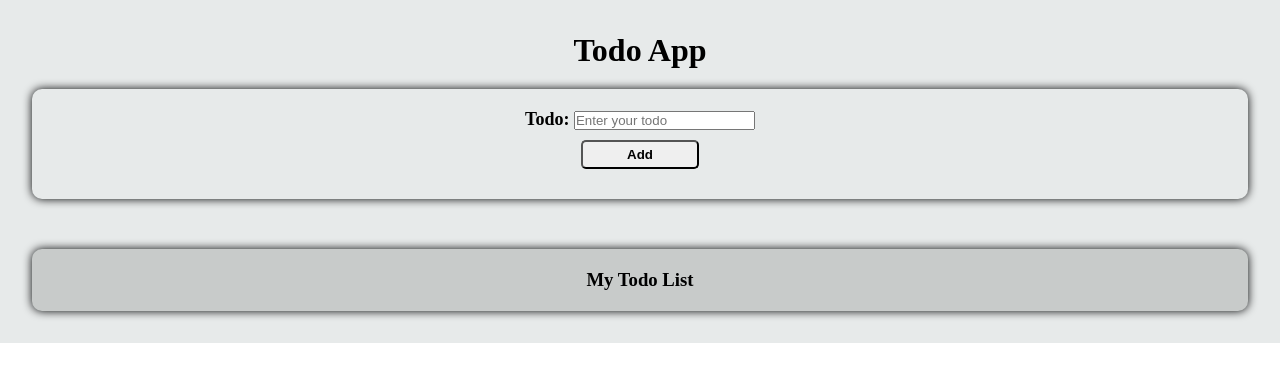
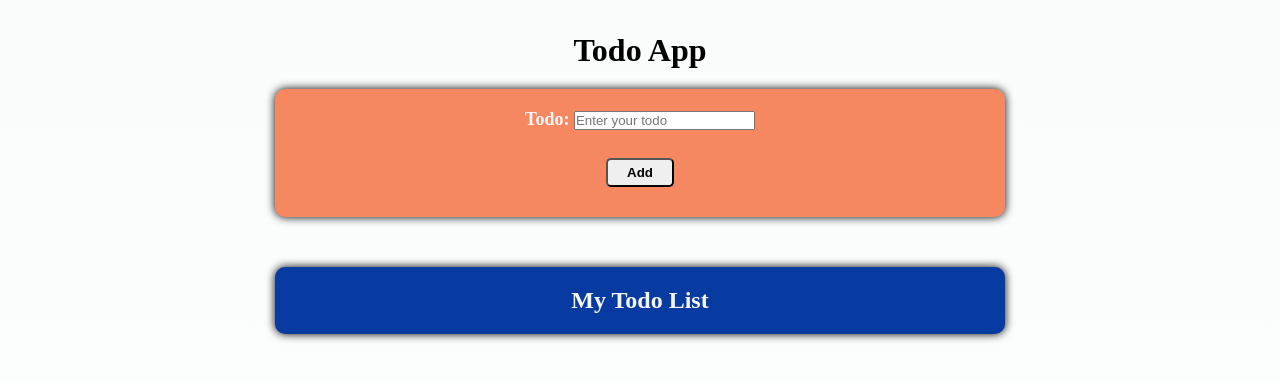
Before and after one commit to EazzyConnect/sail_ReactTodoApp, a React (Vite) app: page / in a window 1280 px wide. Shown: the top 382 px of the page. Built offline with nearby package versions, Linux system fonts and the light colour scheme.

Commit message:
update on css

```diff
--- a/src/App.css
+++ b/src/App.css
@@ -2,5 +2,7 @@
   margin: 0;
   padding: 32px;
   text-align: center;
-  background-color: rgb(231, 234, 234);
+  background-image: linear-gradient(rgba(249, 251, 251, 0.8), rgba(254, 254, 255, 0.977));
+  height: 100vh;
+  color: black;
 }
--- a/src/components/InputOutput.css
+++ b/src/components/InputOutput.css
@@ -1,12 +1,18 @@
+.container {
+ width: 60%;
+ margin: auto;
+}
+
 #inputTag {
  padding: 20px;
  box-shadow: 0 0 10px rgb(1, 3, 4);
+ background-color: rgb(246, 136, 97);
+ color: whitesmoke;
  border-radius: 10px;
  display: flex;
  flex-direction: column;
  align-items: center;
  margin: 20px 0 50px 0;
-
 }
 
 #addBtn {
@@ -19,13 +25,14 @@
 }
 
 #addBtn:hover {
- background-color: rgb(81, 81, 157);
+ background-color: rgb(7, 59, 162);
  color: whitesmoke;
 }
 
 #outputTag {
  box-shadow: 0 0 10px rgb(1, 3, 4);
- background-color: rgb(200, 203, 202);
+ background-color: rgb(7, 59, 162);
+ color: whitesmoke;
  border-radius: 10px;
  padding: 20px 20px;
 }
@@ -35,7 +42,7 @@
 }
 
 #todoLi {
- color: black;
+ color: whitesmoke;
  margin: 10px;
  font-size: large;
  font-weight: bold;
@@ -50,8 +57,8 @@
 }
 
 .todoFnBtn:hover {
- background-color: rgb(81, 81, 157);
- color: whitesmoke;
+ background-color: rgb(6, 29, 79);
+ color: rgb(245, 245, 245);
 }
 
 label {
--- a/src/components/InputOutput.jsx
+++ b/src/components/InputOutput.jsx
@@ -18,7 +18,7 @@
 
  const addTodo = () => {
   const input = sentenceCase(inputValue);
-  if (input !== "" && input.length > 5 && input.length < 21) {
+  if (input !== "" && input.length > 5 && input.length < 31) {
    setTodos([...todos, input]);
    setInputValue('');
   } else {
@@ -30,8 +30,9 @@
  const editTodo = (index) => {
   const editTodoAlert = confirm("Do you want to edit this todo?");
   if (editTodoAlert) {
-   const newTodo = sentenceCase(prompt("Edit todo:"));
-   if (newTodo !== "" && newTodo !== null && newTodo !== "" && newTodo.length > 5 && newTodo.length < 21) {
+   const promptText = prompt("Edit todo:")
+   const newTodo = sentenceCase(promptText);
+   if (newTodo !== "" && newTodo !== null && newTodo !== "" && newTodo.length > 5 && newTodo.length < 31) {
     const updatedTodo = [...todos];
     updatedTodo[index] = newTodo;
     setTodos(updatedTodo);
@@ -61,13 +62,16 @@
 
  return (
   <>
+
+   <div className="container">
+
     <div id="inputTag">
 
      <div className="inputField">
       <label htmlFor={props.label}>{props.label}: </label>
       <input type="text" id={props.label} value={inputValue} onChange={inputChange} placeholder={props.placeholder}
       />
-     <br />
+      <br /> <br />
       <TextLength length={inputValue.length} />
      </div>
 
@@ -76,7 +80,7 @@
     </div>
 
     <div id="outputTag">
-    <h3>My Todo List</h3>
+     <h2>My Todo List</h2>
      <ol>
       {todos.map((todo, index) => (
        <li id="todoLi" key={index}>
@@ -90,6 +94,7 @@
 
     </div>
 
+   </div>
   </>
  )
 }
--- a/src/components/TextLength.jsx
+++ b/src/components/TextLength.jsx
@@ -6,9 +6,9 @@
  if (props.length < 1) {
   return ""
  } else if (props.length < 6) {
-  return "Text too short";
- } else if (props.length > 20) {
-  return "Text too long";
+  return `Input length: ${props.length} (Text too short)`;
+ } else if (props.length > 30) {
+  return `Input length: ${props.length} (Text too long)`;
  } else {
   return `Input length: ${props.length}`;
  };
```
Lines whose indentation alone changed are shown as unchanged.
